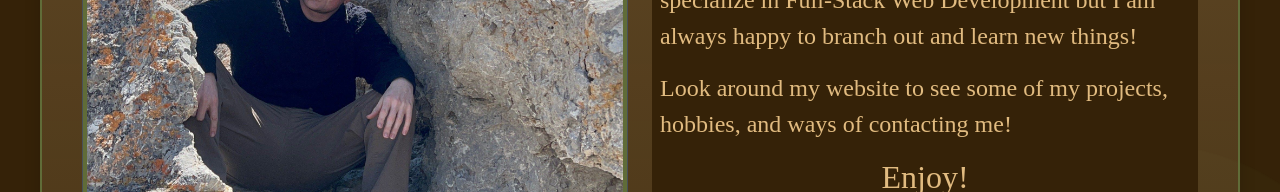
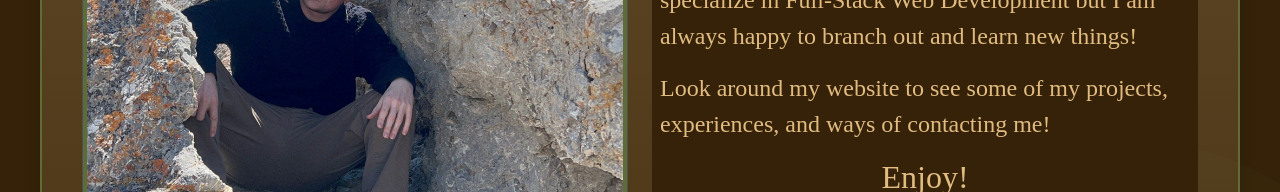
Before and after one commit to BraydenPierce/My-Portfolio-Webpage, a React (Create React App) app in the folder frontend/: page / in a window 1280 px wide. Shown: the part 338-530 px from the top of the page. Built offline with nearby package versions, Linux system fonts and the light colour scheme; no server answers.

Commit message:
update: small change

```diff
--- a/frontend/src/pages/home.jsx
+++ b/frontend/src/pages/home.jsx
@@ -21,7 +21,7 @@ const Home = () => {
               out and learn new things!
             </p>
             <p>
-              Look around my website to see some of my projects, hobbies, and ways of
+              Look around my website to see some of my projects, experiences, and ways of
               contacting me!
             </p>
             <h2 className="d-flex justify-content-center">Enjoy!</h2>
```
